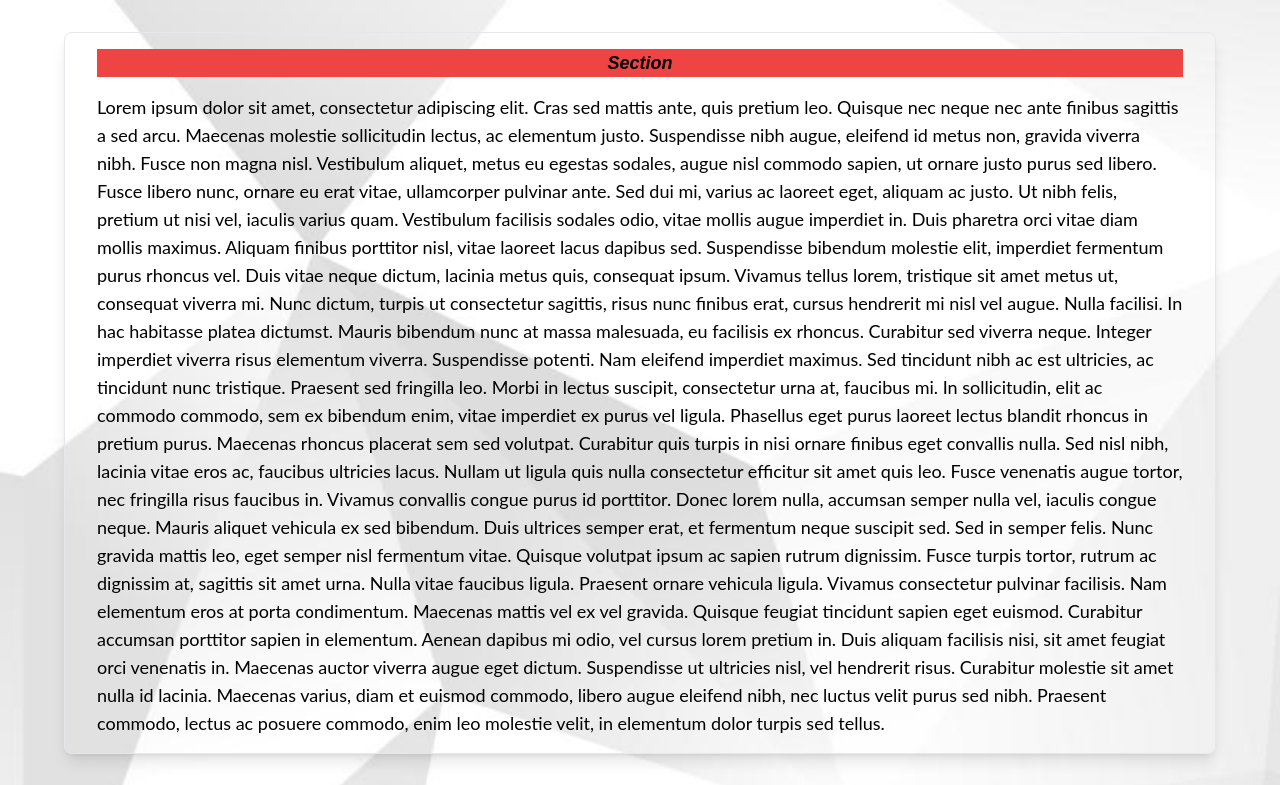
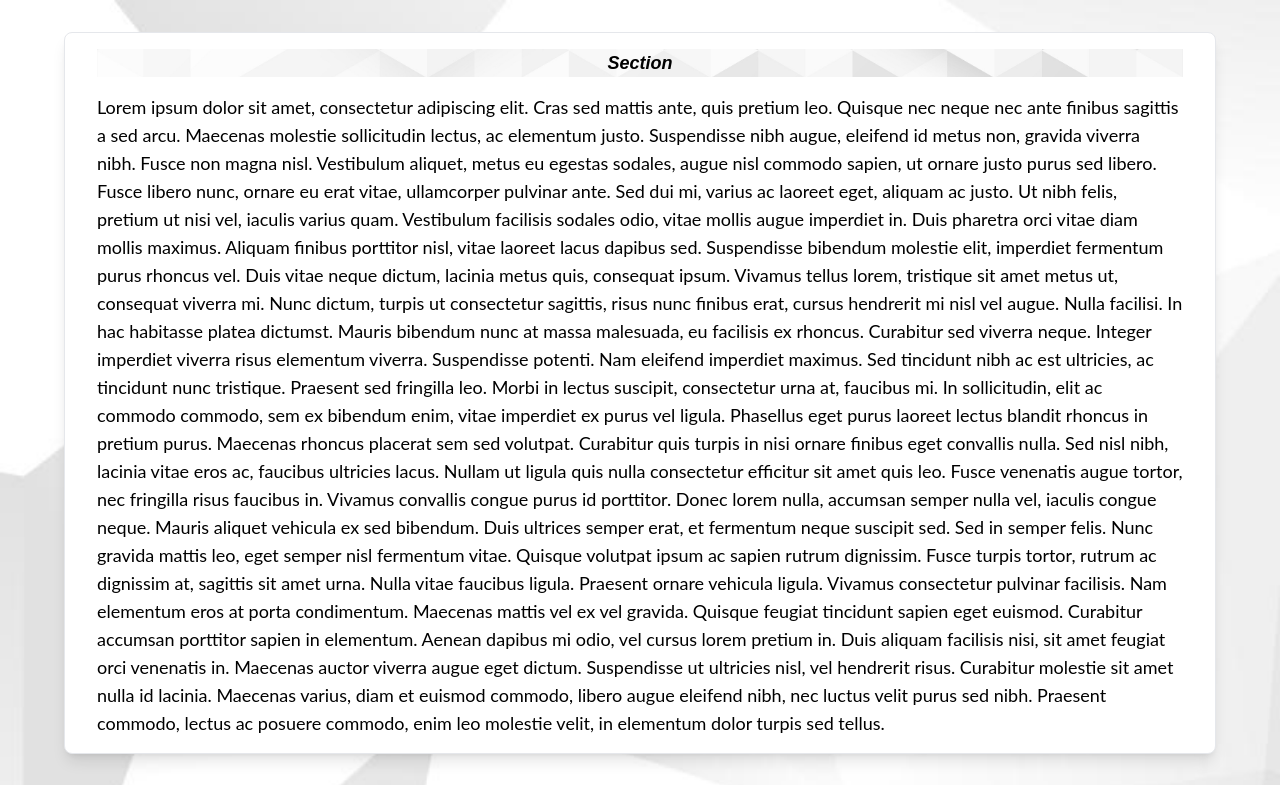
Before and after one commit to sunghogo/personal-website, a React (Create React App) app: page / in a window 1280 px wide. Shown: the top 785 px of the page. Built offline with nearby package versions, Linux system fonts and the light colour scheme.

Commit message:
Imported header background image

```diff
--- a/src/components/Container.js
+++ b/src/components/Container.js
@@ -2,9 +2,9 @@ import Typography from "./Typography";
 
 function Container() {
   return (
-    <div className="container mx-auto my-4 px-8 py-4 border rounded-lg shadow-lg bg-whiter">
+    <div className="container mx-auto my-4 px-8 py-4 border rounded-lg shadow-lg bg-white">
       <Typography
-        className="font-montserrat-header mb-4 bg-red-500 flex justify-center text-2xl sm:text-3xl md:text-4xl"
+        className="header-image font-montserrat-header mb-4 bg-red-500 flex justify-center text-2xl sm:text-3xl md:text-4xl"
         strong
         em
       >
--- a/src/index.css
+++ b/src/index.css
@@ -7,8 +7,15 @@
 @import url("https://fonts.googleapis.com/css2?family=Lato:ital,wght@0,400;0,700;1,400;1,700&family=Montserrat:ital,wght@0,400;0,700;1,400;1,700&family=Open+Sans:ital,wght@0,400;0,700;1,400;1,700&family=Permanent+Marker&display=swap");
 
 .background-image {
-  background-image: url("./images/5184157.jpg");
+  background-image: url("./images/background-image.jpg");
   background-size: cover;
   background-position: center;
   background-repeat: repeat;
 }
+
+.header-image {
+  background-image: url("./images/header-image.jpg");
+  background-size: cover;
+  background-position: center;
+  background-repeat: repeat;
+}
```
Also changed, not shown: src/images/background-image.jpg (renamed from src/images/5184157.jpg), src/images/header-image.jpg (added).
